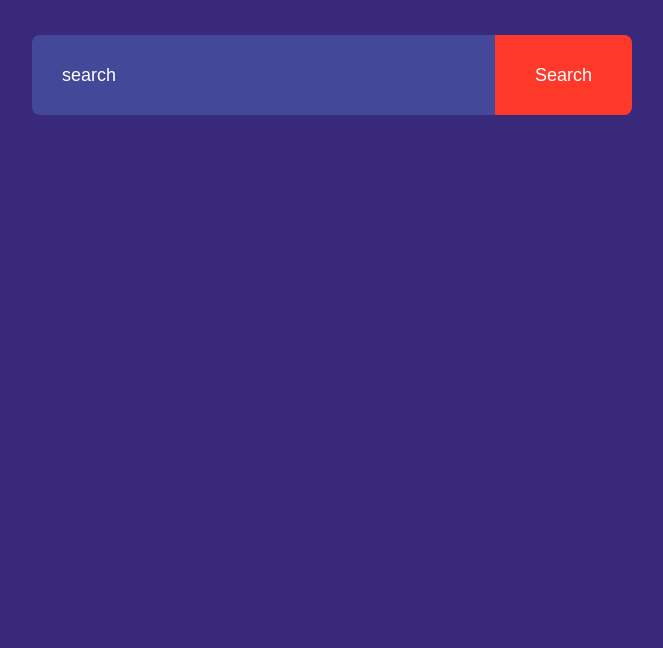
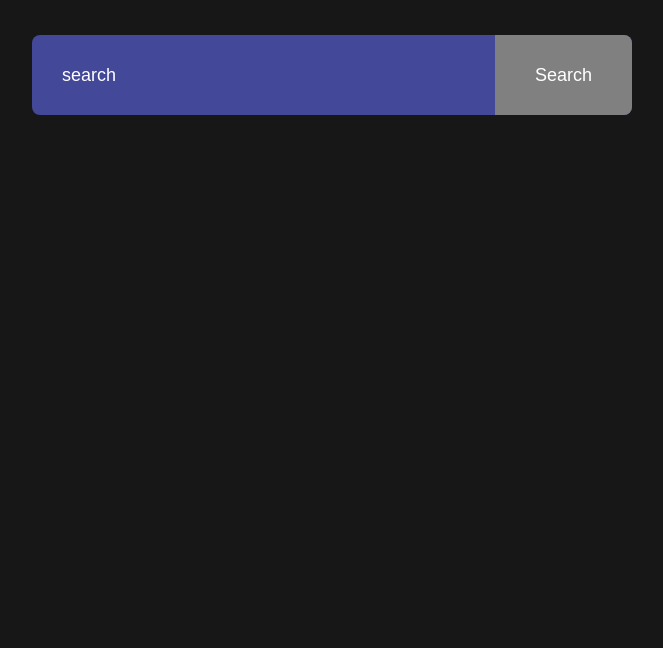
Before and after one commit to kikinjeri/image-search, a plain HTML site: page index.html in a window 1280 px wide. Shown: the part 152-800 px from the top of the page, without its empty margins (308-971 px from the left). Drawn offline with Linux system fonts and the light colour scheme.

Commit message:
Add files via upload
changed background color

```diff
--- a/style.css
+++ b/style.css
@@ -6,7 +6,7 @@
 }
 
 body{
-    background: #39297b;
+    background: rgb(23, 23, 23);
     color: #fff;
 }
 h1{
@@ -37,7 +37,7 @@ form input{
 form button{
     padding: 0 40px;
     height: 100%;
-    background: #ff3929;
+    background: grey;
     color: #fff;
     font-size: 18px;
     border: 0;
```
